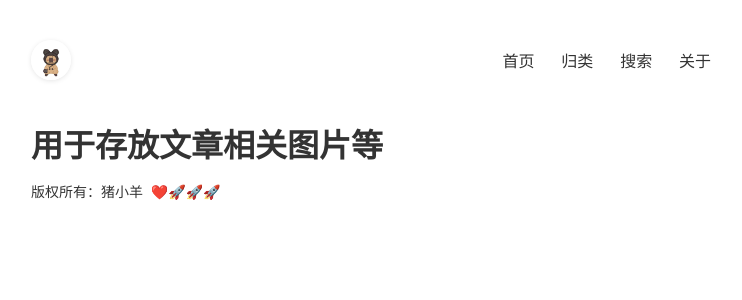
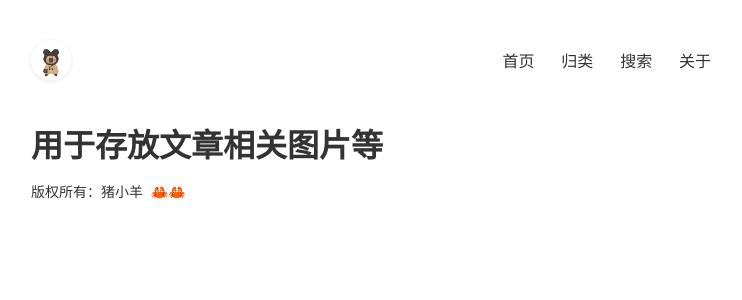
Before and after one commit to acabin/acabin.github.io, a Jekyll site: the page built from posts/readme.md, in a window 1280 px wide. Shown: the top 300 px of the page, without its empty margins (269-1011 px from the left). Built offline with Jekyll 4.4.1, drawn with Linux system fonts in a browser that asks for light colours; our own code applies the rules of GitHub Pages for plain Markdown files.

Commit message:
Update footer.html

```diff
--- a/_includes/footer.html
+++ b/_includes/footer.html
@@ -1,7 +1,7 @@
 <footer class="footer">
   <span>{{ site.footerText }}</span>
   {%- comment %} 主题来源于https://github.com/TMaize/tmaize-blog，感谢啦~ {% endcomment %}
-  <span>❤️🚀🚀🚀</span>
+  <span>🦀🦀</span>
 </footer>
 <div id="to-top">
   <span></span>
```
